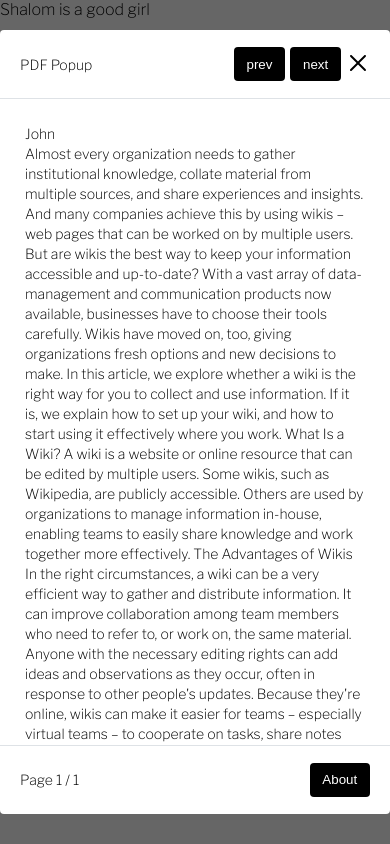
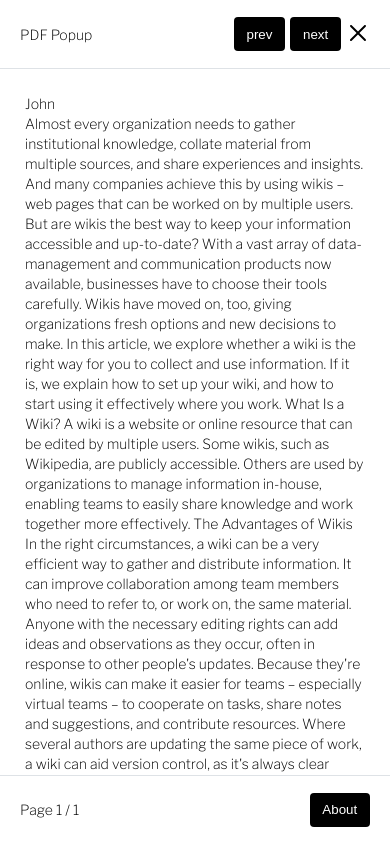
Before and after one commit to OkoloJohnbosco/modal-project, a plain HTML site: page index.html in a window 390 px wide. Drawn offline with nearby package versions, Linux system fonts and the light colour scheme.

Commit message:
feat: made it mobile responsive

```diff
--- a/index.html
+++ b/index.html
@@ -141,4 +141,5 @@
     <!-- Body of the page -->
     <p>Shalom is a good girl</p>
   </body>
+  <script src="main.js"></script>
 </html>
--- a/main.css
+++ b/main.css
@@ -13,7 +13,6 @@ button {
     font-weight: lighter;
 }
 
-/* Overlay */
 .modal_overlay {
     font-size: 14px;
     position: fixed;
@@ -24,25 +23,25 @@ button {
     height: 100vh;
     background-color: rgba(0, 0, 0, 0.6);
     display: flex;
+    justify-content: center;
+    transition: transform .3s ease-out;
+    /* media queried props */
     padding: 30px 0;
-    justify-content: center;
-    /* align-items: center; */
 }
 
 .modal {
     width: 100%;
-    max-width: 500px;
     height: 100%;
     background-color: white;
-    border-radius: 4px;
     display: flex;
     flex-direction: column;
-    /* Break point manipulated props */
+    transition: transform .3s ease-out;
+    /* media queried props */
+    max-width: 500px;
+    border-radius: 4px;
 
 }
 
-
-/* Modal body */
 .modal_body {
     flex: 1;
     overflow-y: auto;
@@ -94,3 +93,16 @@ button {
     border-bottom: 0;
     border-top: 1px solid #dee2e6;
 }
+
+/* Media Query */
+@media (max-width: 767.98px) {
+    .modal_overlay {
+        padding: 0;
+    }
+
+    .modal {
+        max-width: 100%;
+        border-radius: 0px;
+    }
+
+}
--- a/main.js
+++ b/main.js
@@ -0,0 +1,13 @@
+// Create a funtion to toggle the modal
+
+
+class Modal {
+    constructor(modalClassName, modalOverlayClassName) {
+        this.modal = document.querySelector(`.${modalClassName}`)
+        this.modalOverLay = document.querySelector(`.${modalOverlayClassName}`)
+    }
+
+    logElement() {
+        console.log(this.modal)
+    }
+}
```
